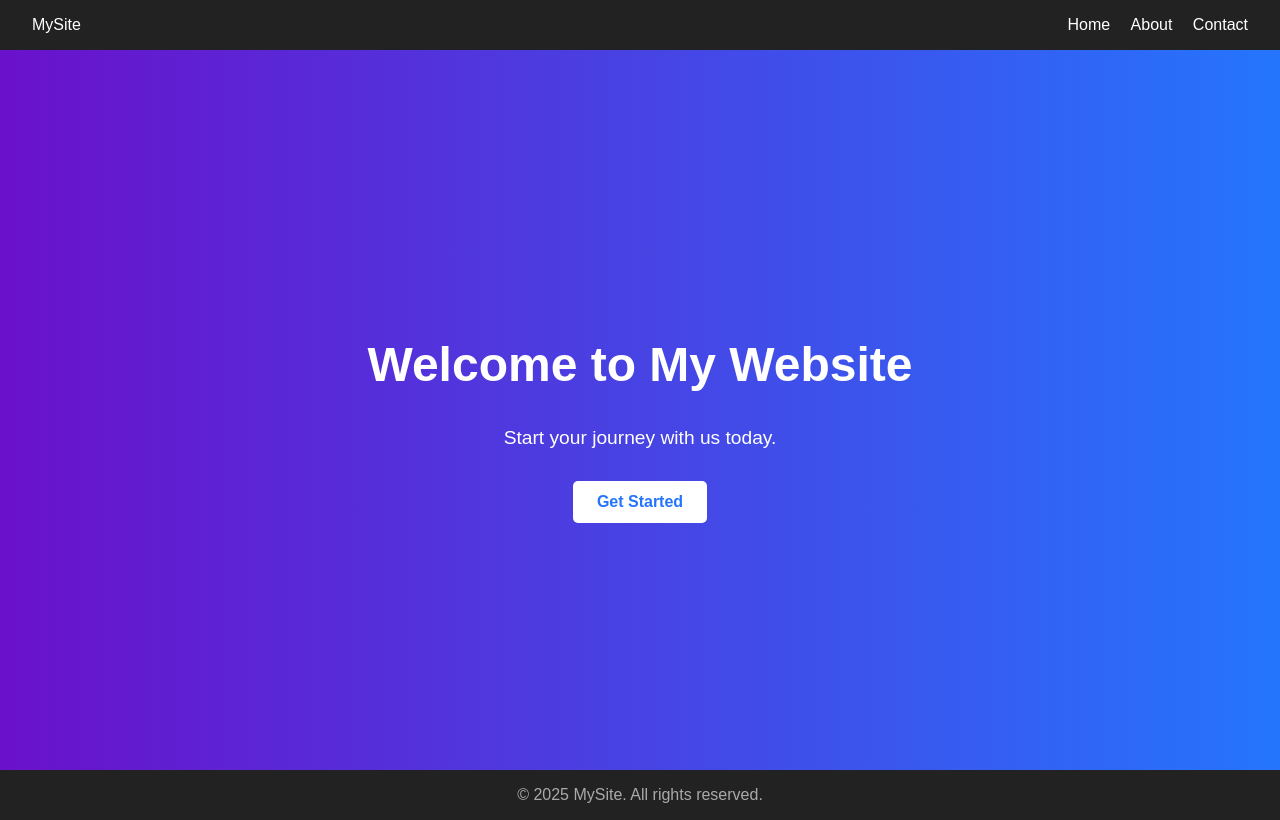
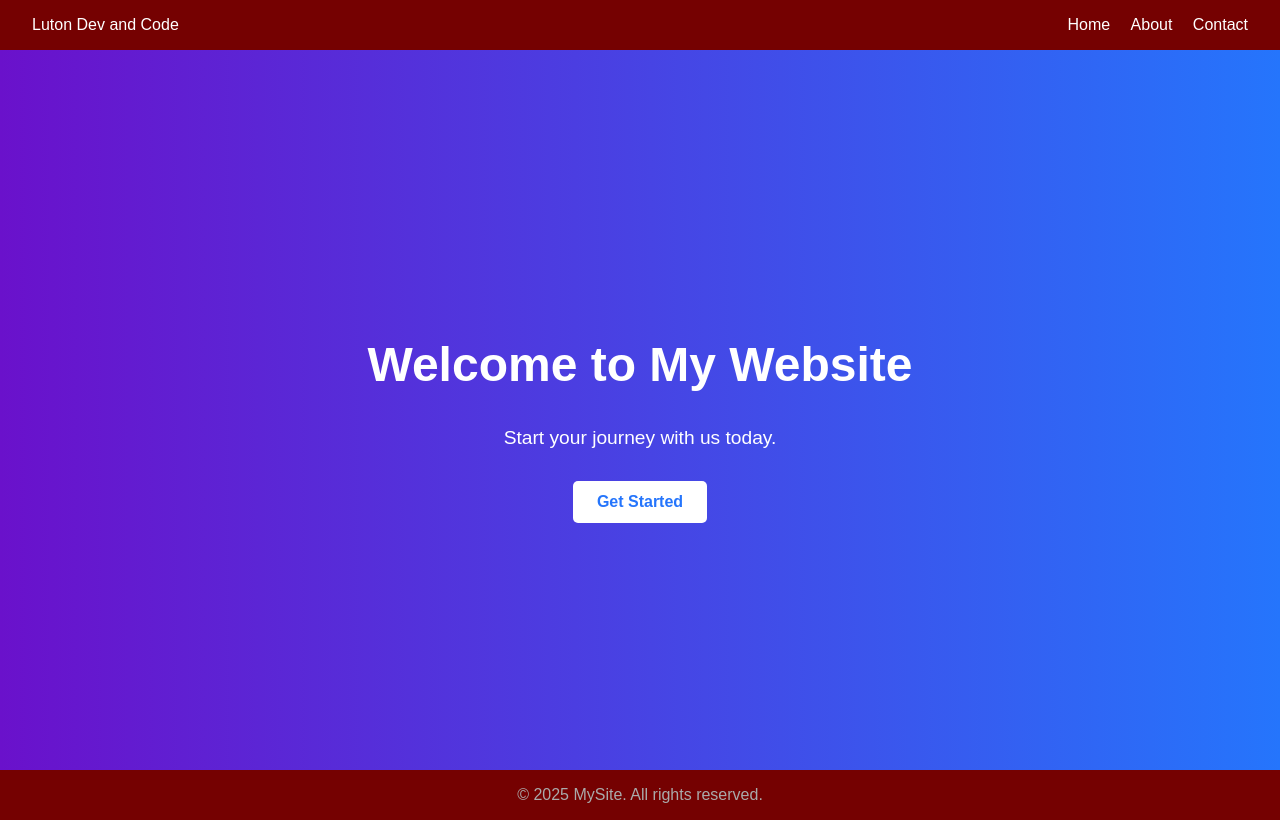
Before and after one commit to write2Asad/lutonDev, a plain HTML site: page index.html in a window 1280 px wide. Drawn offline with Linux system fonts and the light colour scheme.

Commit message:
the background color is update to red

```diff
--- a/index.html
+++ b/index.html
@@ -13,7 +13,7 @@
     }
 
     header {
-      background: #222;
+      background: #750101;
       color: #fff;
       padding: 1rem 2rem;
       display: flex;
@@ -61,7 +61,7 @@
     footer {
       text-align: center;
       padding: 1rem;
-      background: #222;
+      background: #750101;
       color: #aaa;
     }
   </style>
@@ -69,7 +69,7 @@
 <body>
 
   <header>
-    <div class="logo">MySite</div>
+    <div class="logo">Luton Dev and Code</div>
     <nav>
       <a href="#">Home</a>
       <a href="#">About</a>
```
